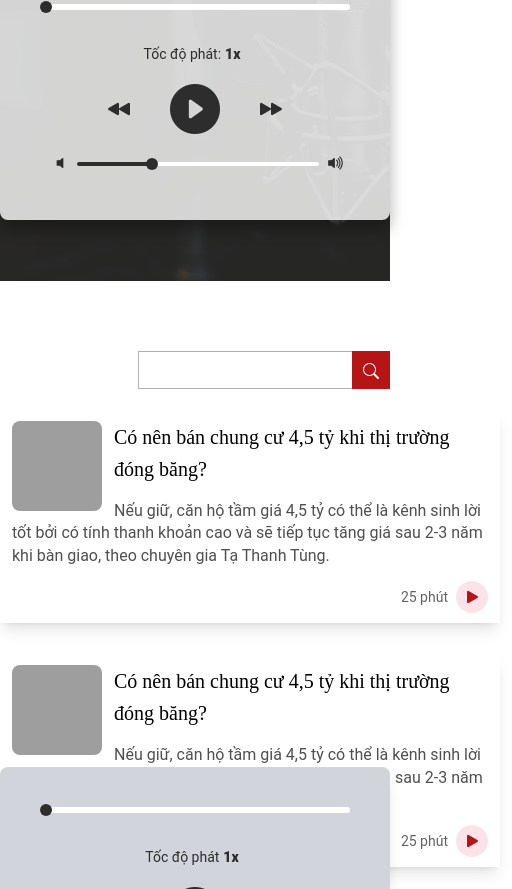
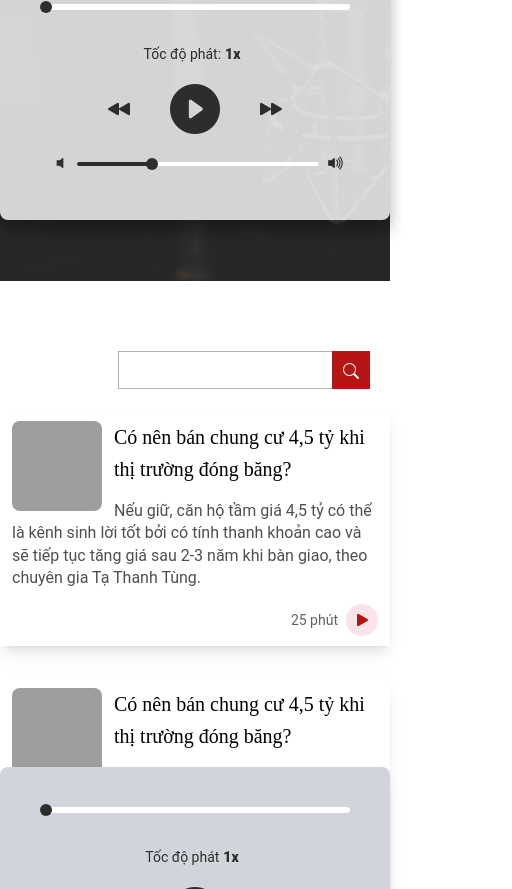
Before and after one commit to luxeko/dnhn-media-demo, a plain HTML site: page media-detail.html in a window 390 px wide. Shown: the part 333-1222 px from the top of the page, 512 px wide, since content can reach past the window. Drawn offline with nearby package versions, Linux system fonts and the light colour scheme; grey boxes are pictures that could not be loaded.

Commit message:
first commit

```diff
--- a/assets/css/style.css
+++ b/assets/css/style.css
@@ -885,6 +885,12 @@ ul li {
     .podcast_control .podcast_playback_speed span {
         font-size: 14px;
     }
+    .list_detail_podcast {
+        grid-template-columns: repeat(auto-fit, minmax(300px, 1fr));
+    }
+    .podcast_search {
+        margin-right: 20px;
+    }
 }
 @media screen and (max-width: 280px) {
     .wrap_play_podcast .podcast_detail_info .podcast_title {
```
